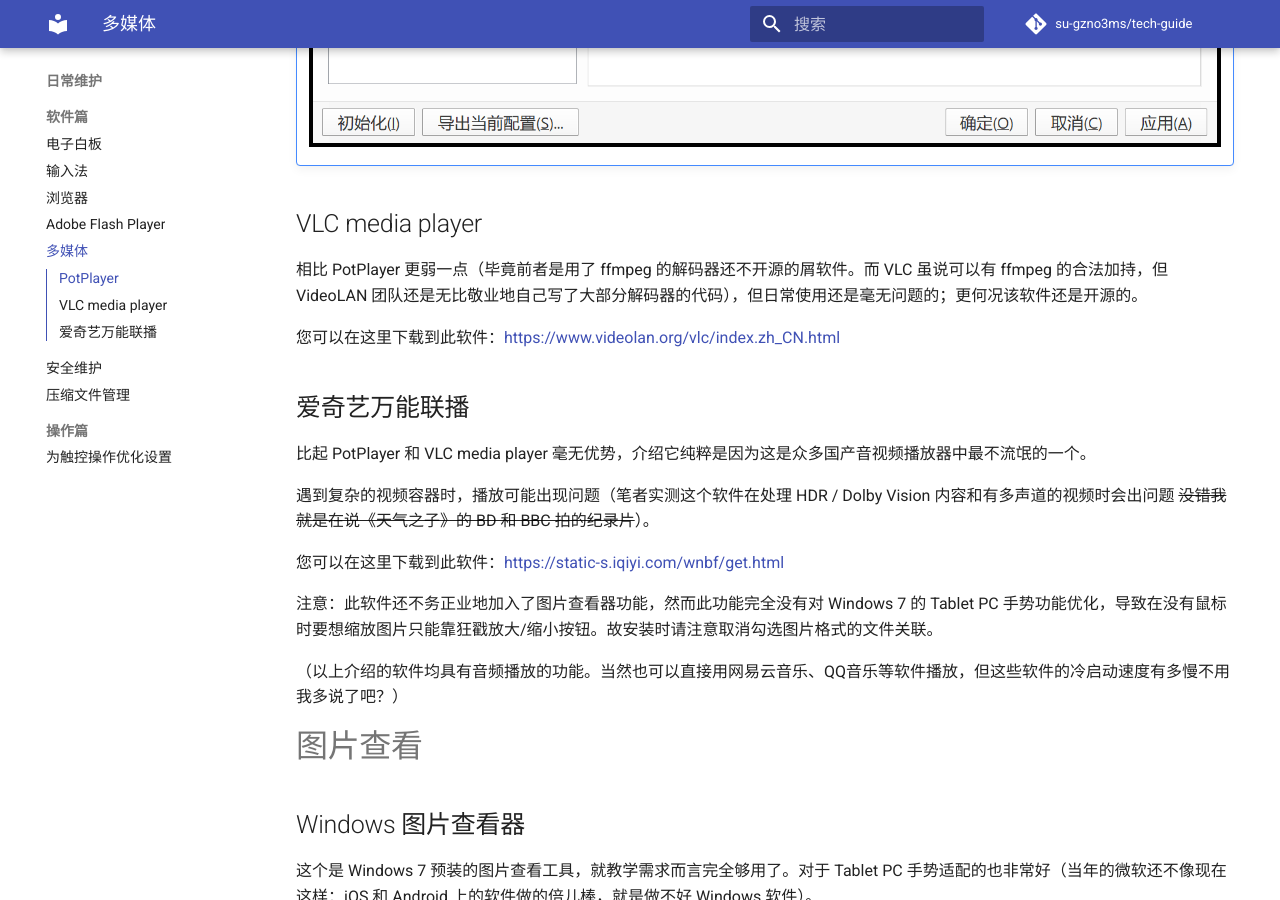
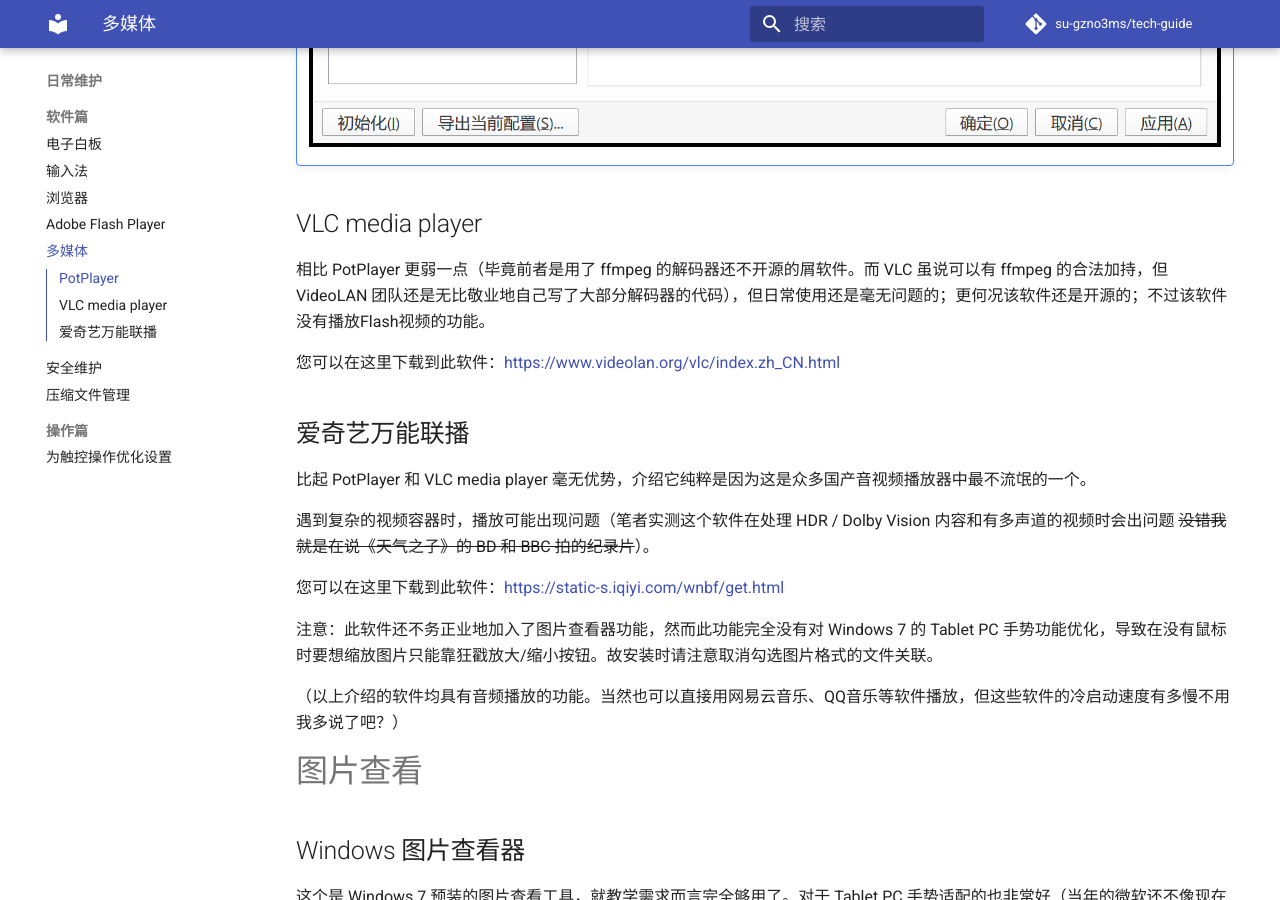
Before and after one commit to su-gzno3ms/tech-guide, an MkDocs documentation site: the page built from docs/daily-maintenance/software/multimedia.md, in a window 1280 px wide and 900 px high, scrolled down 1919 px. Built offline with MkDocs 1.6.1 and Material for MkDocs 9.7.7, drawn with Linux system fonts in a browser that asks for light colours; comment, search, counter and statistics services are not loaded.

Commit message:
修订VLC播放器不能播放flash视频的内容

```diff
--- a/docs/daily-maintenance/software/multimedia.md
+++ b/docs/daily-maintenance/software/multimedia.md
@@ -14,7 +14,7 @@
 	![Step 2](./images/disable-potplayer-update-2.png)
 
 ## VLC media player
-相比 PotPlayer 更弱一点（毕竟前者是用了 ffmpeg 的解码器还不开源的屑软件。而 VLC 虽说可以有 ffmpeg 的合法加持，但 VideoLAN 团队还是无比敬业地自己写了大部分解码器的代码），但日常使用还是毫无问题的；更何况该软件还是开源的。
+相比 PotPlayer 更弱一点（毕竟前者是用了 ffmpeg 的解码器还不开源的屑软件。而 VLC 虽说可以有 ffmpeg 的合法加持，但 VideoLAN 团队还是无比敬业地自己写了大部分解码器的代码），但日常使用还是毫无问题的；更何况该软件还是开源的；不过该软件没有播放Flash视频的功能。
 
 您可以在这里下载到此软件：<https://www.videolan.org/vlc/index.zh_CN.html>{: target="_blank" rel="noopener noreferrer" .external }
 
```
